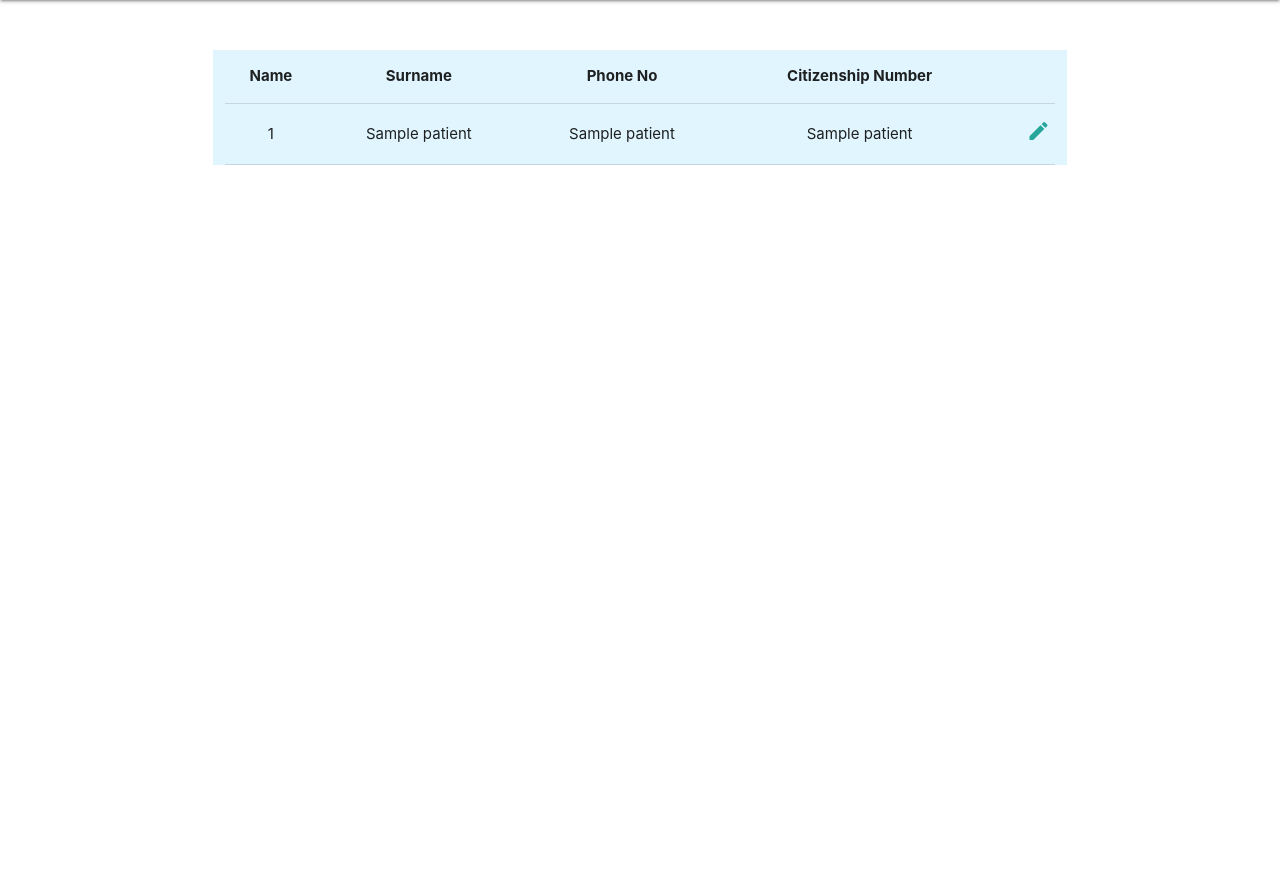
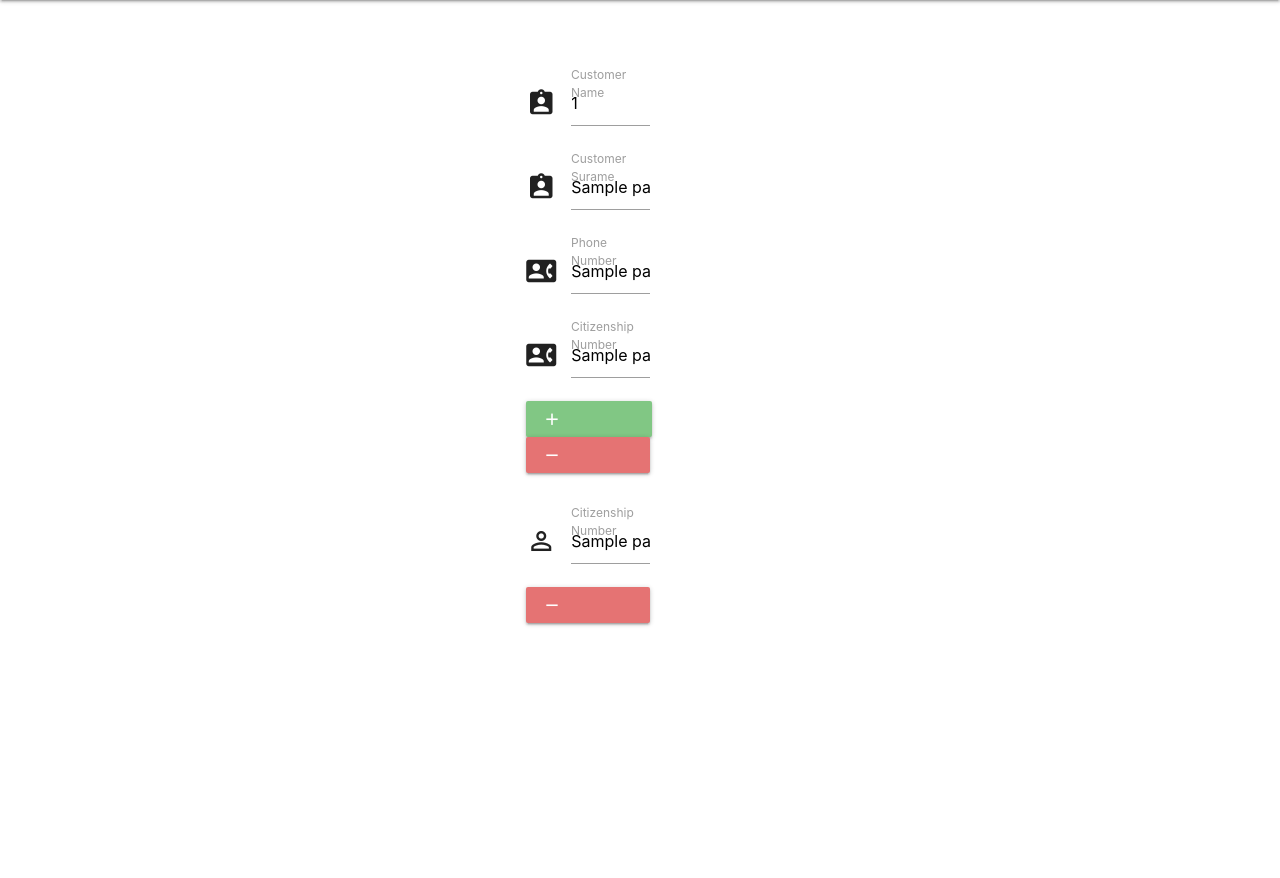
Before and after one commit to ismettt08/databaseHomework, a Flask app: template templates/patient.html in a window 1280 px wide. Shown: the part 64-942 px from the top of the page. Run offline with Flask 2, Linux system fonts and the light colour scheme; the template is opened without the code that fills it: most values are stand-ins (such as "Sample title", 1, 10 or a date in 2020); some libraries are stand-ins or nearby versions.

Commit message:
Patient page is added. Connection with table is established.

```diff
--- a/server.py
+++ b/server.py
@@ -17,6 +17,9 @@
     app.add_url_rule("/addmed_api", view_func=views.addmed_api, methods=['POST'])
     app.add_url_rule("/updateAmount", view_func=views.update_medicine, methods=['POST', 'GET'])
     app.add_url_rule("/patient_table", view_func=views.patient_table)
+    app.add_url_rule("/patient", view_func=views.patient, methods=['POST', 'GET'])
+    app.add_url_rule("/crud_patient", view_func=views.crud_patient, methods=['POST'])
+
     return app
 
 if __name__ == "__main__":
--- a/templates/main.html
+++ b/templates/main.html
@@ -38,6 +38,5 @@
 </div>
 {% endif %}
 
-<a class="waves-effect waves-light btn" style="width: 80vw; height: 80vh; margin-top: 5vh; margin-left: 3vw;">Hos Geldiniz</a>
 
 {% endblock %}
--- a/templates/patient.html
+++ b/templates/patient.html
@@ -1,41 +1,83 @@
 {% extends "layout.html" %}
 {% block title %}Patient Details{% endblock %}
 {% block content %}
+<!--TODO label'lar id, post name kullanıyor. Ayarla-->
+<div class="container row">
+    <form action="{{url_for('crud_patient')}}"  method="POST" class="input-field col s5 offset-s3" id="updpat_unq">
 
-<div class="row">
-    <div class="col s8 offset-s2 light-blue lighten-5">
-        <table class="highlight centered">
-            <thead>
-                <tr>
-                    <th>Name</th>
-                    <th>Surname</th>
-                    <th>Phone No</th>
-                    <th>Citizenship Number</th>
-                </tr>
-            </thead>
+        {% if patient %}
+        <div class="input-field col s5 offset-s3">
+            <i class="material-icons prefix ">assignment_ind</i>
+            <input type="text" name="name" value="{{patient[0][0]}}">
+            <label for="name">Customer Name</label>
+        </div>
 
-            <tbody>
-                {% for i in patientList %}
-                {% set name = patientList[loop.index - 1][0] %}
-                {% set surname = patientList[loop.index - 1][1] %}
-                {% set phone = patientList[loop.index - 1][2] %}
-                {% set citizenship = patientList[loop.index - 1][3] %}
-                <tr>
-                    <td>{{name}}</td>
-                    <td>{{surname}}</td>
-                    <td>{{phone}}</td>
-                    <td>{{citizenship}}</td>
-                    <td>
-                        <a href="" class="secondary-content">
-                            <i class="material-icons prefix">edit</i>
-                        </a>
-                    </td>
-                </tr>
-                {% endfor %}
-            </tbody>
-        </table>
-    </div>
+        <div class="input-field col s5 offset-s3">
+            <i class="material-icons prefix ">assignment_ind</i>
+            <input type="text" name="surname" value="{{patient[0][1]}}">
+            <label for="surname">Customer Surame</label>
+        </div>
+
+        <div class="input-field col s5 offset-s3">
+            <i class="material-icons prefix ">contact_phone</i>
+            <input type="text" name="phone" value="{{patient[0][2]}}">
+            <label for="phone">Phone Number</label>
+        </div>
+
+        <div class="input-field col s5 offset-s3">
+            <i class="material-icons prefix ">contact_phone</i>
+            <input type="text" name="citizenship" value="{{patient[0][3]}}">
+            <label for="citizenship">Citizenship Number</label>
+        </div>
+        {% else %}
+
+        <div class="input-field col s5 offset-s3">
+            <i class="material-icons prefix ">assignment_ind</i>
+            <input type="text" name="name" required="required">
+            <label for="name">Customer Name</label>
+        </div>
+
+        <div class="input-field col s5 offset-s3">
+            <i class="material-icons prefix ">assignment_ind</i>
+            <input type="text" name="surname" required="required">
+            <label for="surname">Surname</label>
+        </div>
+
+        <div class="input-field col s5 offset-s3">
+            <i class="material-icons prefix ">contact_phone</i>
+            <input type="text" name="phone">
+            <label for="phone">Phone Number</label>
+        </div>
+
+        <div class="input-field col s5 offset-s3">
+            <i class="material-icons prefix ">perm_identity</i>
+            <input type="text" name="citizenship"  required="required">
+            <label for="citizenship">Citizenship Number</label>
+        </div>
+        {% endif %}
+        <div class="container col s5 offset-s3">
+            <button class="waves-effect waves-light btn green lighten-2 centered" type="submit" name="submit"  value="update"><i class="material-icons left">add</i>Add/Update</button>
+            <button class="waves-effect waves-light btn red lighten-2 centered" type="submit" name="submit"  value="remove"><i class="material-icons left">remove</i>Remove</button>
+        </div>
+    </form>
+
+    <form action="{{url_for('crud_patient')}}"  method="POST" class="input-field col s5 offset-s3" id="rmpat_unq">
+        {% if patient %}
+        <div class="input-field col s5 offset-s3">
+            <i class="material-icons prefix ">perm_identity</i>
+            <input type="text" name="citizenship"  required="required" value="{{patient[0][3]}}">
+            <label for="citizenship">Citizenship Number</label>
+        </div>
+        {% else %}
+        <div class="input-field col s5 offset-s3">
+            <i class="material-icons prefix ">perm_identity</i>
+            <input type="text" name="citizenship"  required="required">
+            <label for="citizenship">Citizenship Number</label>
+        </div>
+        {% endif %}
+        <div class="container col s5 offset-s3">
+            <button class="waves-effect waves-light btn red lighten-2 centered" type="submit" name="submit"  value="remove"><i class="material-icons left">remove</i>Remove</button>
+        </div>
+    </form>
 </div>
-
-
 {% endblock %}
```
Also changed, not shown: templates/patient_table.html (+6 -5 lines), views.py (+66 -11 lines).
